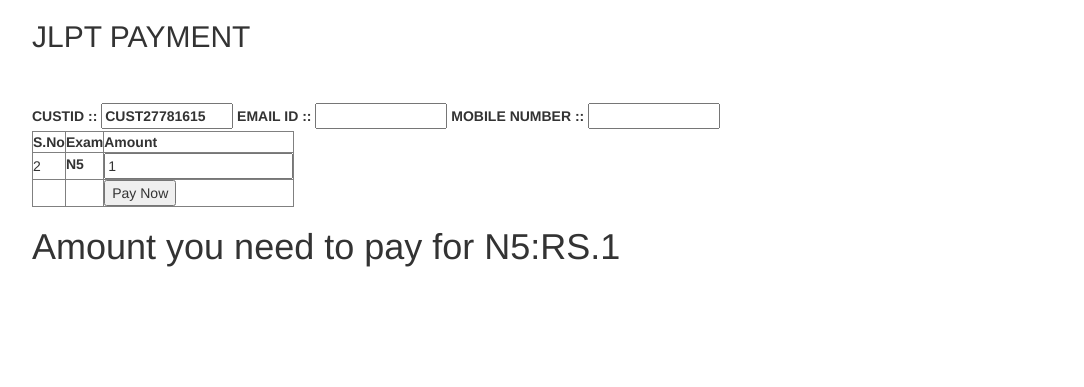
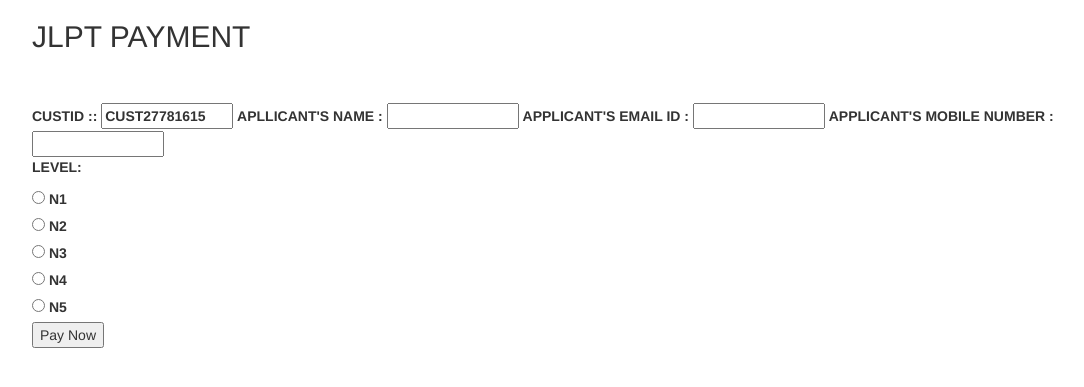
Before and after one commit to Shernz/JLPT-JALTRA, a PHP site: page /JLPT-JALTRA/ in a window 1280 px wide. Shown: the top 387 px of the page, without its empty margins (38-1122 px from the left). Run offline with PHP 8.4, Linux system fonts and the light colour scheme; some libraries are stand-ins or nearby versions.

Commit message:
Update index.php

```diff
--- a/index.php
+++ b/index.php
@@ -12,13 +12,37 @@
 	<form method="post" action="pgRedirect.php">
 
 
-					<label>CUSTID ::</label>
-				<b>	<INPUT id="CUST_ID"  maxlength="12" size="12" name="CUST_ID" readonly autocomplete="off" value="<?php echo  "CUST" . rand(10000,99999999)?>"></b>
-		<label>EMAIL ID ::</label>		<b>	<INPUT id="EMAIL"  maxlength="100" size="12" name="EMAIL"  autocomplete="off" required></b>
-		<label>MOBILE NUMBER ::</label>		<b>	<INPUT id="MOBILE"  maxlength="10" size="12" name="MOBILE"  autocomplete="off" required></b>
-		<table border="1" >
+		<label>CUSTID ::</label>
+		<b>	<INPUT id="CUST_ID"  maxlength="12" size="12" name="CUST_ID" readonly autocomplete="off" value="<?php echo  "CUST" . rand(10000,99999999)?>"></b>
+		<label>APLLICANT'S NAME :</label>		<b>	<INPUT id="NAME"  maxlength="100" size="12" name="NAME"  autocomplete="off" required></b>
+		<label>APPLICANT'S EMAIL ID :</label>		<b>	<INPUT id="EMAIL"  maxlength="100" size="12" name="EMAIL"  autocomplete="off" required></b>
+		<label>APPLICANT'S MOBILE NUMBER :</label>		<b>	<INPUT id="MOBILE"  maxlength="10" size="12" name="MOBILE"  autocomplete="off" required></b>
+		<p><B>LEVEL:</B></p>
+
+<div>
+  <input type="radio" id="N1" name="exam" value="1"  required>
+  <label for="N1">N1</label>
+</div>
+<div>
+  <input type="radio" id="N2" name="exam" value="2">
+  <label for="N2">N2</label>
+</div>
+<div>
+  <input type="radio" id="N3" name="exam" value="3">
+  <label for="N3">N3</label>
+</div>
+<div>
+  <input type="radio" id="N4" name="exam" value="4">
+  <label for="N4">N4</label>
+</div>
+<div>
+  <input type="radio" id="N5" name="exam" value="5">
+  <label for="N5">N5</label>
+</div>
+
+		<table border="0">
 			<tbody>
-				<tr>
+				<tr hidden>
 					<th>S.No</th>
 					<th>Exam</th>
 					<th>Amount</th>
@@ -44,7 +68,7 @@
 						size="12" name="CHANNEL_ID" autocomplete="off" value="WEB">
 					</td>
 				</tr>
-				<tr>
+				<tr hidden>
 					<td>2</td>
 					<td><label>N5</label></td>
 					<td><input title="TXN_AMOUNT" tabindex="10"
@@ -59,7 +83,7 @@
 				</tr>
 			</tbody>
 		</table>
-		<h1> Amount you need to pay for N5:RS.1</h1>
+
 
 	</form>
 
```
